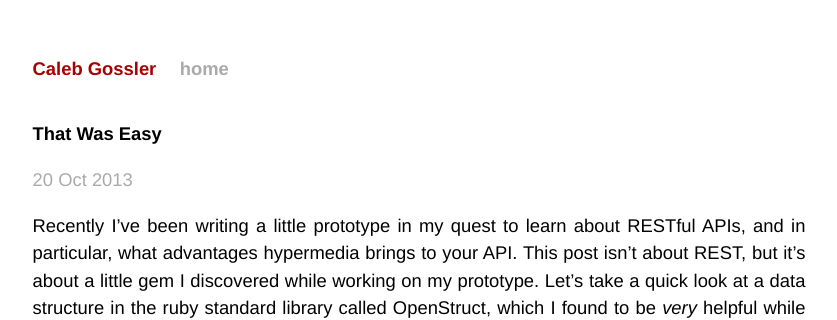
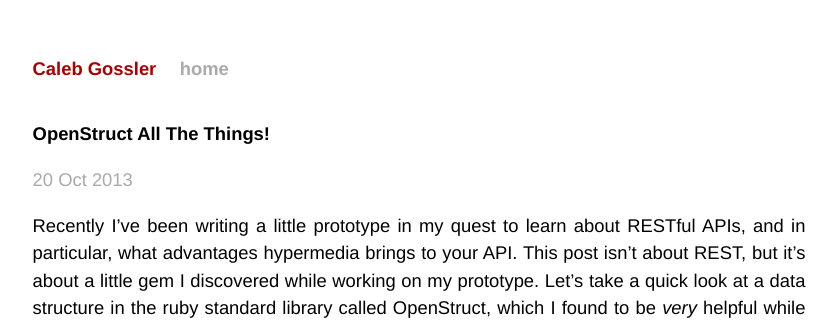
Before and after one commit to itscaleb/itscaleb.github.io, a Jekyll site: the page built from _posts/2013-10-21-openstruct-all-the-things.markdown, in a window 1280 px wide and 900 px high. Shown: the top 320 px of the window, without its empty margins (221-1058 px from the left). Built offline with Jekyll 4.4.1, drawn with Linux system fonts in a browser that asks for light colours; Markdown is read by kramdown in place of the engine named in the settings; comment, search, counter and statistics services are not loaded.

Commit message:
fixed rss and a title

```diff
--- a/_posts/2013-10-21-that-was-easy.markdown
+++ b/_posts/2013-10-21-openstruct-all-the-things.markdown
@@ -1,6 +1,6 @@
 ---
 layout: post
-title: That Was Easy
+title: OpenStruct All The Things!
 description: You know what they say about ruby and developer happiness! Let's take a look at OpenStruct, a data structure in the standard library which allowed me to skip past a lot of hassle on a recent project.
 date:   2013-10-20 23:57:30
 comments: true
--- a/feed.xml
+++ b/feed.xml
@@ -14,7 +14,7 @@
           <title>{{ post.title | xml_escape }}</title>
           <description>{{ post.content | xml_escape }}</description>
           <pubDate>{{ post.date | date: "%a, %d %b %Y %H:%M:%S %z" }}</pubDate>
-          <link>{{ page.domain }}/{{ post.url }}</link>
+	  <link>http://www.{{ page.domain }}{{ post.url }}</link>
           <guid isPermaLink="true">{{ page.domain }}/{{ post.url }}</guid>
         </item>
       {% endfor %}
```
